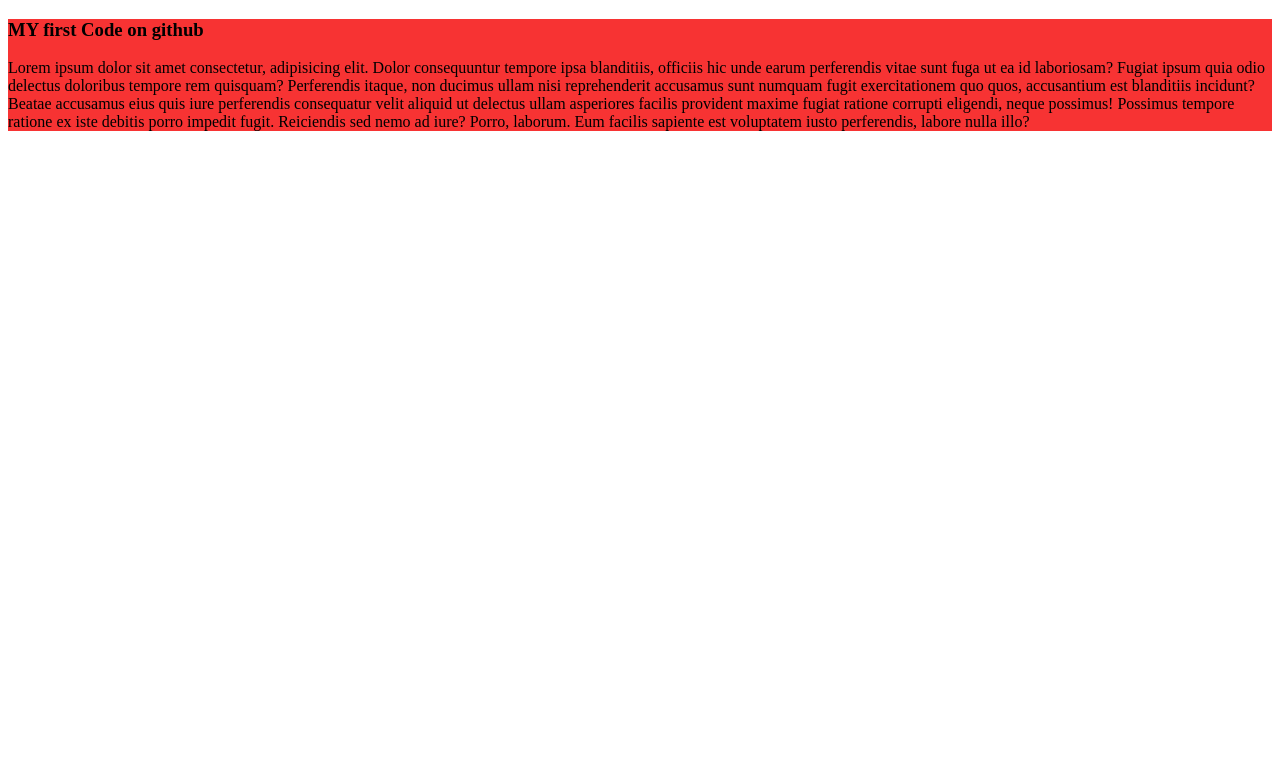
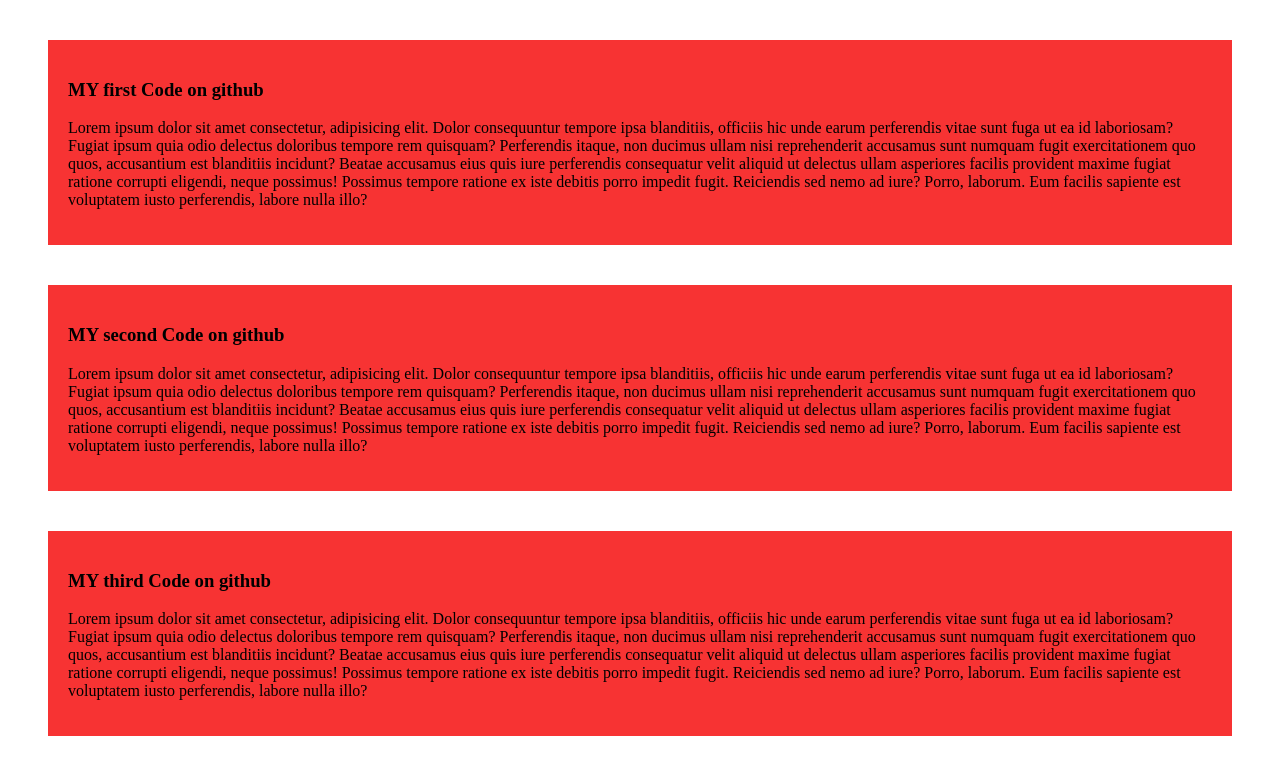
Before and after one commit to mdmonee/my-first-github-repo, a plain HTML site: page index.html in a window 1280 px wide. Drawn offline with Linux system fonts and the light colour scheme.

Commit message:
added second and third blog

```diff
--- a/index.html
+++ b/index.html
@@ -10,6 +10,12 @@
     <div>    <h3>MY first Code on github</h3>
         <p>Lorem ipsum dolor sit amet consectetur, adipisicing elit. Dolor consequuntur tempore ipsa blanditiis, officiis hic unde earum perferendis vitae sunt fuga ut ea id laboriosam? Fugiat ipsum quia odio delectus doloribus tempore rem quisquam? Perferendis itaque, non ducimus ullam nisi reprehenderit accusamus sunt numquam fugit exercitationem quo quos, accusantium est blanditiis incidunt? Beatae accusamus eius quis iure perferendis consequatur velit aliquid ut delectus ullam asperiores facilis provident maxime fugiat ratione corrupti eligendi, neque possimus! Possimus tempore ratione ex iste debitis porro impedit fugit. Reiciendis sed nemo ad iure? Porro, laborum. Eum facilis sapiente est voluptatem iusto perferendis, labore nulla illo?</p>
     </div>
+    <div>    <h3>MY second Code on github</h3>
+        <p>Lorem ipsum dolor sit amet consectetur, adipisicing elit. Dolor consequuntur tempore ipsa blanditiis, officiis hic unde earum perferendis vitae sunt fuga ut ea id laboriosam? Fugiat ipsum quia odio delectus doloribus tempore rem quisquam? Perferendis itaque, non ducimus ullam nisi reprehenderit accusamus sunt numquam fugit exercitationem quo quos, accusantium est blanditiis incidunt? Beatae accusamus eius quis iure perferendis consequatur velit aliquid ut delectus ullam asperiores facilis provident maxime fugiat ratione corrupti eligendi, neque possimus! Possimus tempore ratione ex iste debitis porro impedit fugit. Reiciendis sed nemo ad iure? Porro, laborum. Eum facilis sapiente est voluptatem iusto perferendis, labore nulla illo?</p>
+    </div>
+    <div>    <h3>MY third Code on github</h3>
+        <p>Lorem ipsum dolor sit amet consectetur, adipisicing elit. Dolor consequuntur tempore ipsa blanditiis, officiis hic unde earum perferendis vitae sunt fuga ut ea id laboriosam? Fugiat ipsum quia odio delectus doloribus tempore rem quisquam? Perferendis itaque, non ducimus ullam nisi reprehenderit accusamus sunt numquam fugit exercitationem quo quos, accusantium est blanditiis incidunt? Beatae accusamus eius quis iure perferendis consequatur velit aliquid ut delectus ullam asperiores facilis provident maxime fugiat ratione corrupti eligendi, neque possimus! Possimus tempore ratione ex iste debitis porro impedit fugit. Reiciendis sed nemo ad iure? Porro, laborum. Eum facilis sapiente est voluptatem iusto perferendis, labore nulla illo?</p>
+    </div>
 
 </body>
 </html>
--- a/style.css
+++ b/style.css
@@ -1,3 +1,5 @@
 div{
     background-color: rgb(247, 51, 51);
+    margin: 40px;
+    padding: 20px;
 }
```
